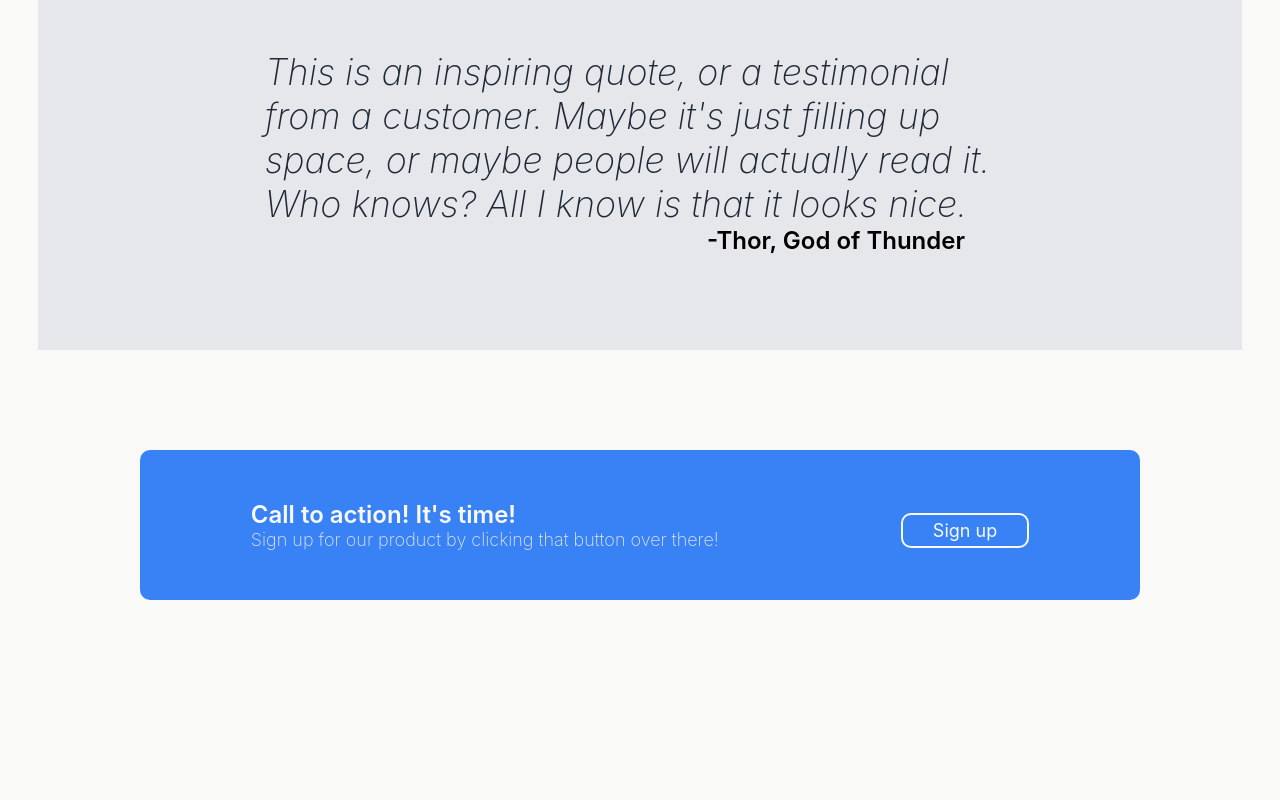
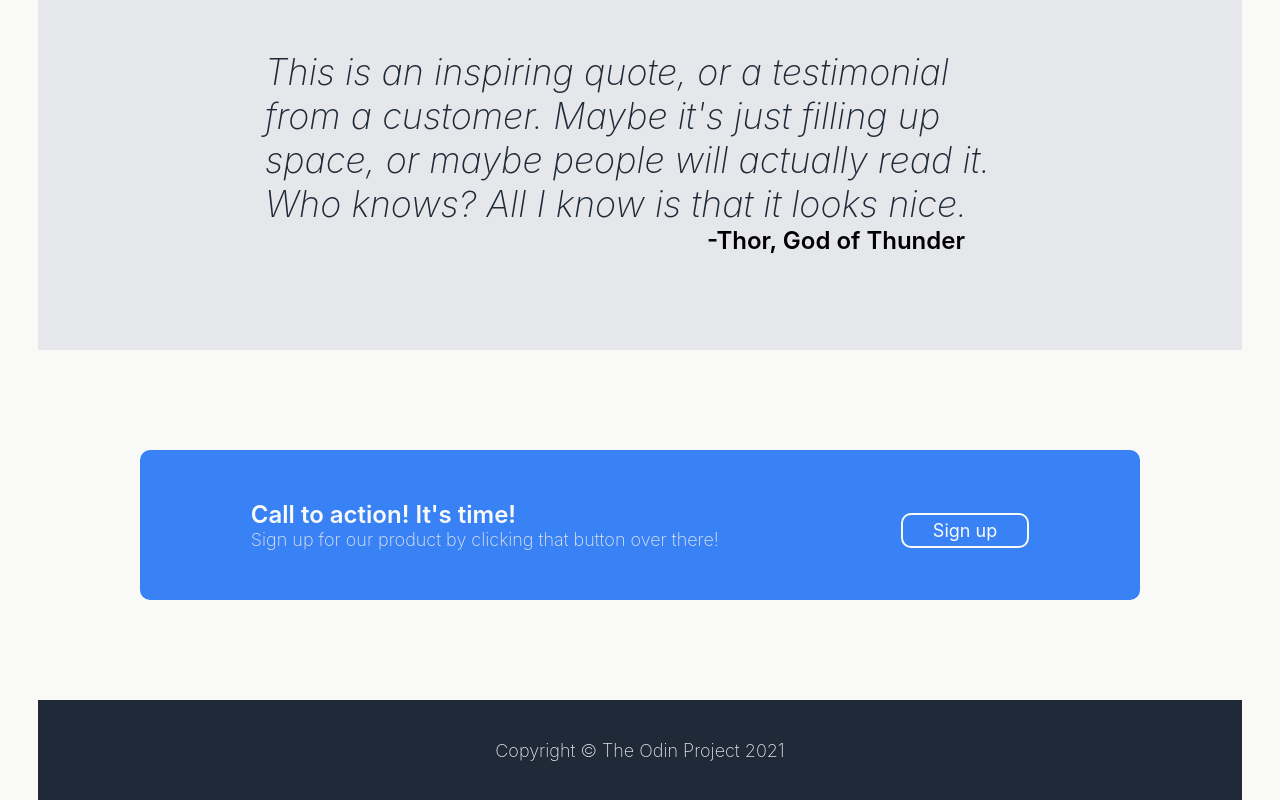
Before and after one commit to j-lafferty/landingpage, a plain HTML site: page index.html in a window 1280 px wide. Shown: the part 1030-1830 px from the top of the page. Before the commit the page ends 1730 px from the top, so only its background shows below. Drawn offline with Linux system fonts and the light colour scheme.

Commit message:
Add html and style for 'footer' section

```diff
--- a/index.html
+++ b/index.html
@@ -81,9 +81,7 @@
         <div class="button" id="action-button">Sign up</div>
       </div>
     </div>
-    <div class="footer">
-
-    </div>
+    <div class="footer">Copyright © The Odin Project 2021</div>
   </div>
 </body>
 </html>
--- a/styles.css
+++ b/styles.css
@@ -187,3 +187,12 @@ body,
 #action-button {
   border: 2px solid#f9faf8;
 }
+.footer {
+  display: flex;
+  justify-content: center;
+  align-items: center;
+  height: 100px;
+  background-color: #1f2937;
+  color: #e5e7eb;
+  font-weight: 200;
+}
```
